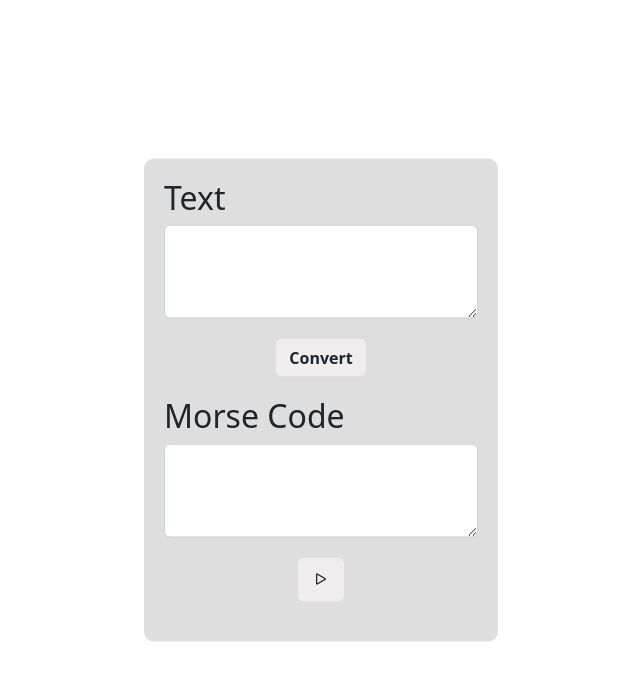
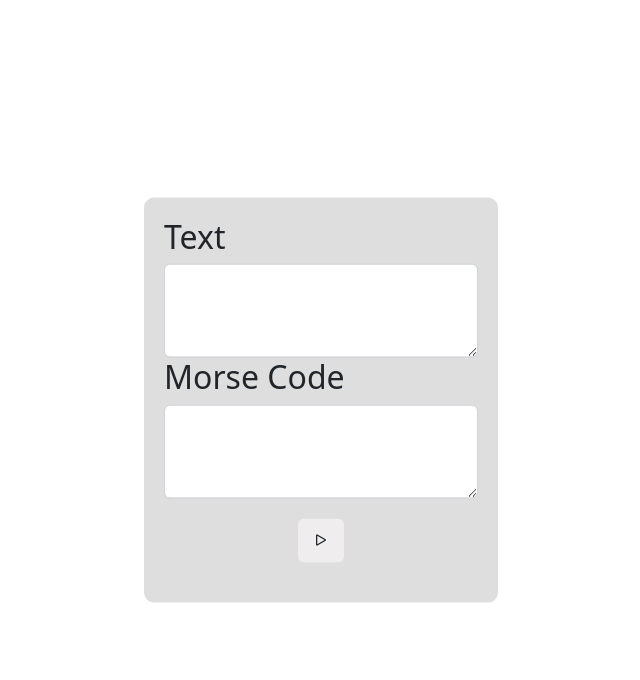
Before and after one commit to DuckOfTheBooBoo/node-python-morse-translator, a website: page templates/index.html in a window 1280 px wide. Shown: the whole page, without its empty margins (319-959 px from the left). Drawn offline with nearby package versions, Linux system fonts and the light colour scheme.

Commit message:
Removed convert button since deciding to AJAX

```diff
--- a/templates/index.html
+++ b/templates/index.html
@@ -75,10 +75,6 @@
             </div>
         </div>
 
-        <div class="btn-convert">
-            <button class="btn convert" id="btn-convert">Convert</button>
-        </div>
-
         <div class="morse-container">
             <div class="top-part">
                 <h2>
```
